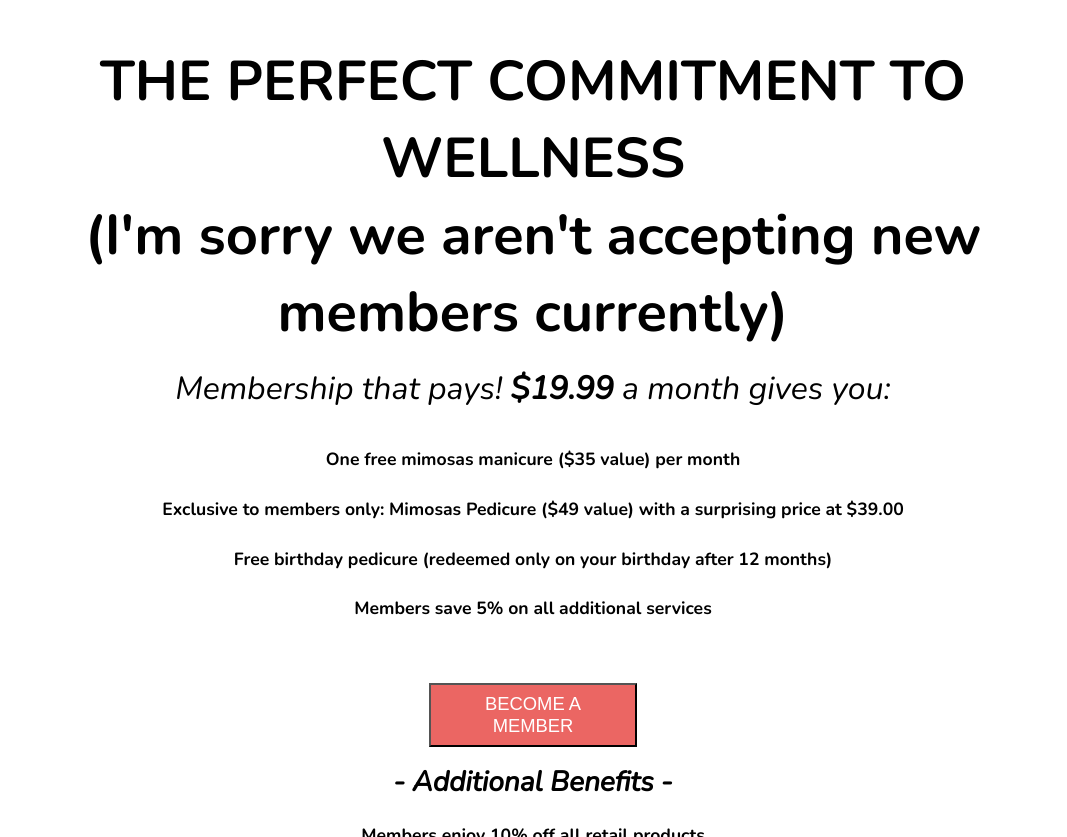
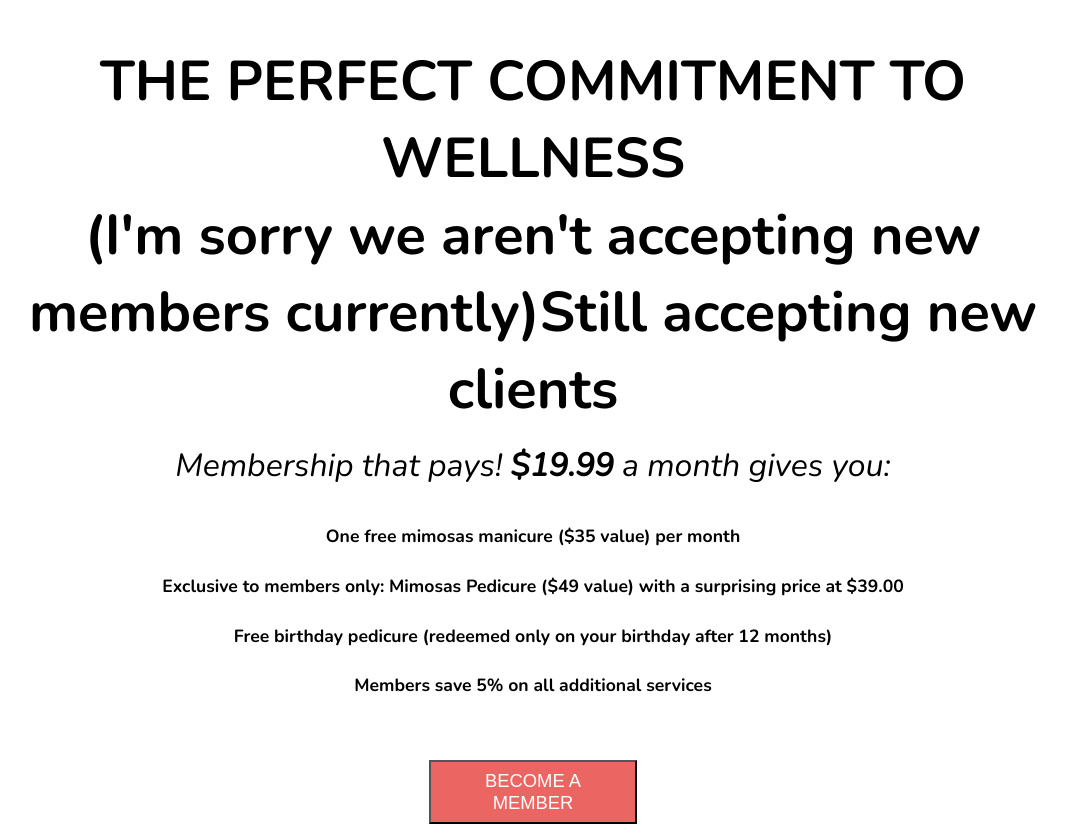
Before and after one commit to mimosasnailbar/mimosas, a Jekyll site: the page built from membership.html, in a window 1280 px wide and 900 px high, scrolled down 960 px, cut to the strip 63-900 px from the top of the window. Shown: the whole strip, without its empty margins (107-1174 px from the left). Built offline with Jekyll 4.4.1, drawn with Linux system fonts in a browser that asks for light colours; nearby versions of some CDN libraries.

Commit message:
Updated 'membership.html' via CloudCannon

```diff
--- a/membership.html
+++ b/membership.html
@@ -9,7 +9,7 @@ layout: default
 		</div>
 	</div>
 	<h2 class="membership__title editable">
-		THE PERFECT COMMITMENT TO WELLNESS<br />(I'm sorry we aren't accepting new members currently)
+		THE PERFECT COMMITMENT TO WELLNESS<br />(I'm sorry we aren't accepting new members currently)Still accepting new clients
 	</h2>
 	<p class="membership__subtitle editable">
 		<em>Membership that pays! <strong>$19.99</strong> a month gives you:</em>
```
